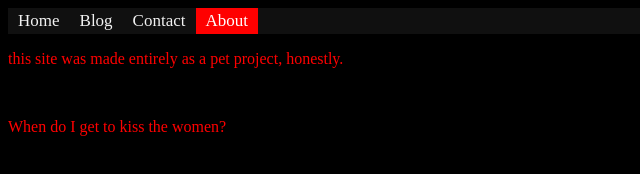
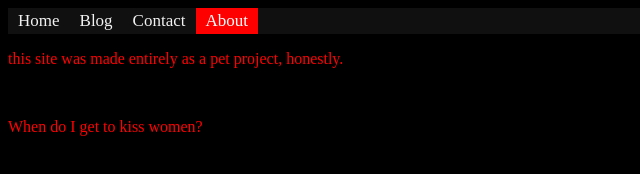
Before and after one commit to Jaydenlayh/Jaydenlayh.github.io, a plain HTML site: page about.html in a window 1280 px wide. Shown: the full height of the page, 0-640 px from the left. Drawn offline with Linux system fonts and the light colour scheme.

Commit message:
Update about.html

```diff
--- a/about.html
+++ b/about.html
@@ -14,7 +14,7 @@
 
 <p style="color: red;"> this site was made entirely as a pet project, honestly. </p>
 <br>
-<p style="color: red;">When do I get to kiss the women?</p>
+<p style="color: red;">When do I get to kiss women?</p>
 
 </body>
 </html>
```
